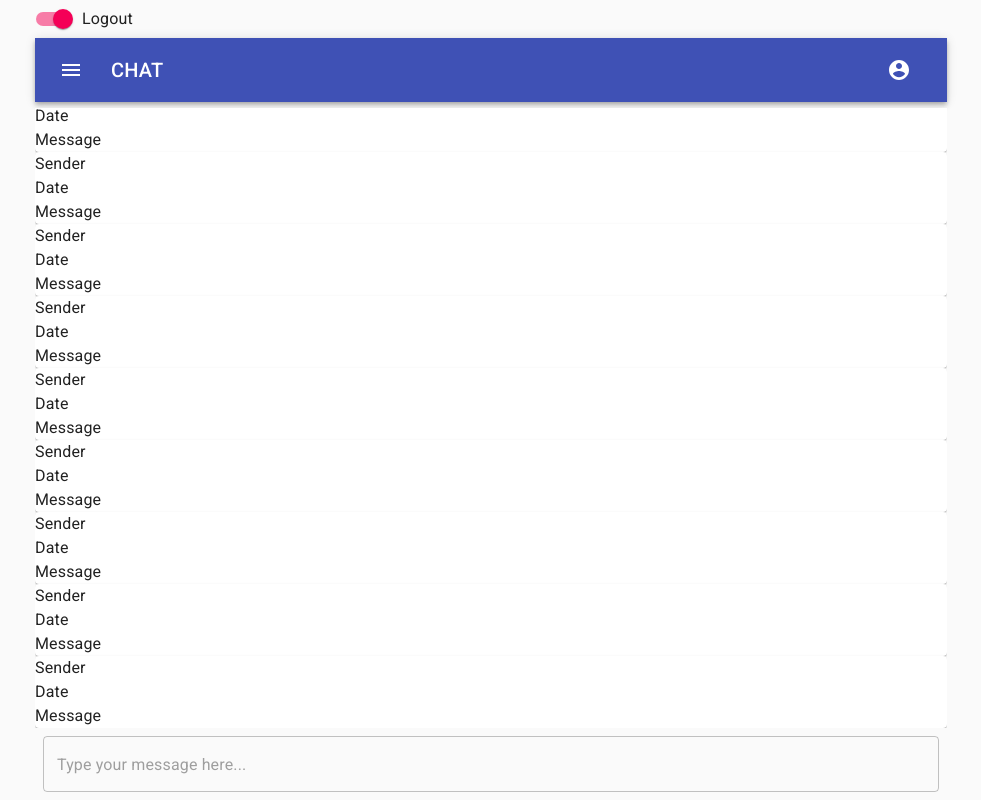
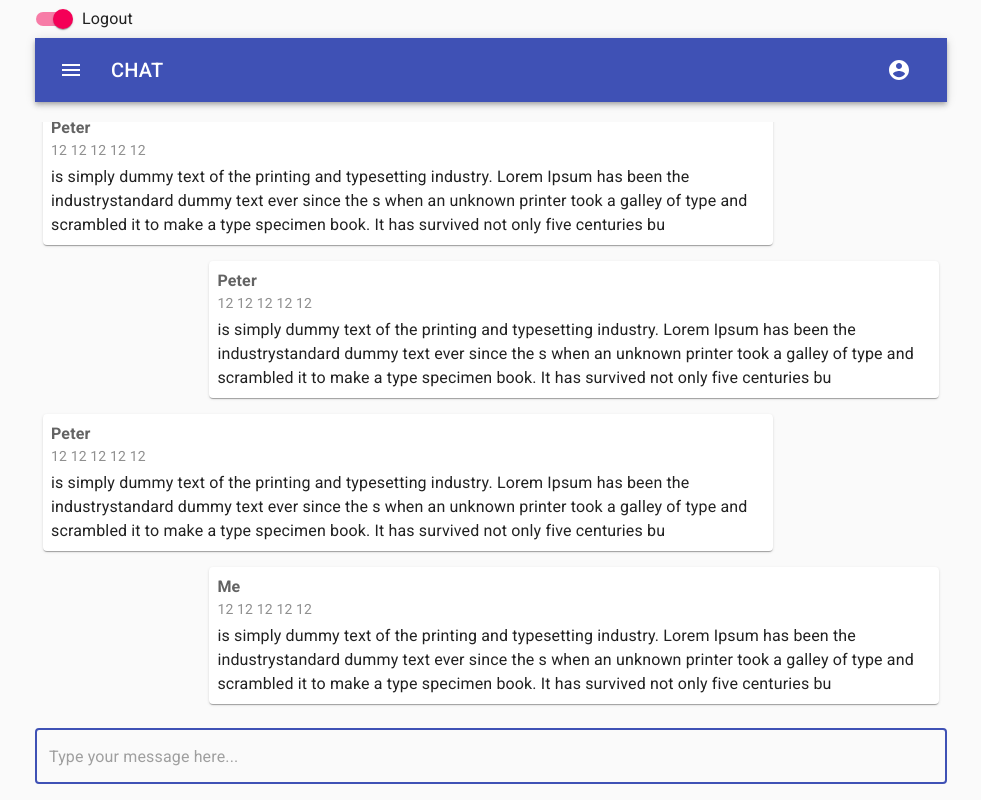
Before and after one commit to ihargit/chat-2019, a React (Create React App) app: page / in a window 1280 px wide. Shown: the whole page, without its empty margins (149-1130 px from the left). Built offline with nearby package versions, Linux system fonts and the light colour scheme.

Commit message:
feat: add test messages

```diff
--- a/src/components/menuAppBar.js
+++ b/src/components/menuAppBar.js
@@ -15,6 +15,7 @@ import Menu from '@material-ui/core/Menu';
 const useStyles = makeStyles(theme => ({
   root: {
     flexGrow: 1,
+    zIndex: 100,
   },
   menuButton: {
     marginRight: theme.spacing(2),
--- a/src/components/message.js
+++ b/src/components/message.js
@@ -1,22 +1,38 @@
 import React from "react";
 import Paper from '@material-ui/core/Paper';
 import { Typography } from '@material-ui/core';
+import { makeStyles } from '@material-ui/core/styles';
 
-const Message = () => (
-  <>
-    <Paper>
-      <Typography>
-        Sender
+const useStyles = makeStyles(theme => ({
+  root: {
+    margin: theme.spacing(1),
+    padding: theme.spacing(1),
+    width: '80%',
+  },
+}));
+
+export default function Message(props) {
+  const classes = useStyles();
+  return (
+    <Paper className={classes.root} style={{alignSelf: props.alignSelf}}>
+      <Typography
+        variant="body1"
+        style={{ marginRight: 10, fontWeight: 'bold', opacity: 0.7 }}
+      >
+        {props.from}
       </Typography>
-      <Typography>
-        Date
+      <Typography
+        variant="body2"
+        style={{ opacity: 0.5 }}
+        gutterBottom
+      >
+        {props.time}
       </Typography>
-      <Typography>
-        Message
+      <Typography
+        variant="body1"
+      >
+        {props.message}
       </Typography>
     </Paper>
-  </>
-)
-
-
-export default Message;
+  )
+}
--- a/src/components/messageInputField.js
+++ b/src/components/messageInputField.js
@@ -6,14 +6,12 @@ const useStyles = makeStyles(theme => ({
   container: {
     display: 'flex',
     flexWrap: 'wrap',
+    marginBottom: theme.spacing(1),
   },
-  textField: {
-    marginLeft: theme.spacing(1),
-    marginRight: theme.spacing(1),
-  },
-  dense: {
-    marginTop: theme.spacing(2),
-  },
+  inputField: {
+    backgroundColor: '#3f51b51',
+    wrap: 'nowrap',
+  }
 }));
 
 export default function MessageInputField() {
@@ -22,12 +20,13 @@ export default function MessageInputField() {
   return (
     <form className={classes.container} noValidate autoComplete="off">
       <TextField
+        className={classes.inputField}
         id="outlined-full-width"
-        style={{ margin: 8 }}
         placeholder="Type your message here..."
         fullWidth
         margin="normal"
         variant="outlined"
+        autoFocus={true}
         InputLabelProps={{
           shrink: true,
         }}
--- a/src/components/messagesBox.js
+++ b/src/components/messagesBox.js
@@ -6,9 +6,8 @@ const useStyles = makeStyles(theme => ({
   root: {
     display: 'flex',
     flexDirection: 'column-reverse',
-    // justifyContent: 'flex-end',
     overflowY: 'auto',
-    height: 'calc(100vh - 180px)',
+    height: 'calc(100vh - 210px)',
   },
 }));
 
--- a/src/components/messagesList.js
+++ b/src/components/messagesList.js
@@ -3,7 +3,12 @@ import Message from './message';
 
 const MessagesList = () => (
   <>
-    <Message />
+    <Message from='Me' message=' is simply dummy text of the printing and typesetting industry. Lorem Ipsum has been the industrystandard dummy text ever since the s when an unknown printer took a galley of type and scrambled it to make a type specimen book. It has survived not only five centuries bu' time='12 12 12 12 12' alignSelf='flex-end'/>
+    <Message from='Peter' message=' is simply dummy text of the printing and typesetting industry. Lorem Ipsum has been the industrystandard dummy text ever since the s when an unknown printer took a galley of type and scrambled it to make a type specimen book. It has survived not only five centuries bu' time='12 12 12 12 12' alignSelf='flex-start'/>
+    <Message from='Peter' message=' is simply dummy text of the printing and typesetting industry. Lorem Ipsum has been the industrystandard dummy text ever since the s when an unknown printer took a galley of type and scrambled it to make a type specimen book. It has survived not only five centuries bu' time='12 12 12 12 12' alignSelf='flex-end'/>
+    <Message from='Peter' message=' is simply dummy text of the printing and typesetting industry. Lorem Ipsum has been the industrystandard dummy text ever since the s when an unknown printer took a galley of type and scrambled it to make a type specimen book. It has survived not only five centuries bu' time='12 12 12 12 12' alignSelf='flex-start'/>
+    <Message from='Peter' message=' is simply dummy text of the printing and typesetting industry. Lorem Ipsum has been the industrystandard dummy text ever since the s when an unknown printer took a galley of type and scrambled it to make a type specimen book. It has survived not only five centuries bu' time='12 12 12 12 12' alignSelf='flex-end'/>
+    <Message from='Peter' message=' is simply dummy text of the printing and typesetting industry. Lorem Ipsum has been the industrystandard dummy text ever since the s when an unknown printer took a galley of type and scrambled it to make a type specimen book. It has survived not only five centuries bu' time='12 12 12 12 12' alignSelf='flex-start'/>
     <Message />
     <Message />
     <Message />
```
